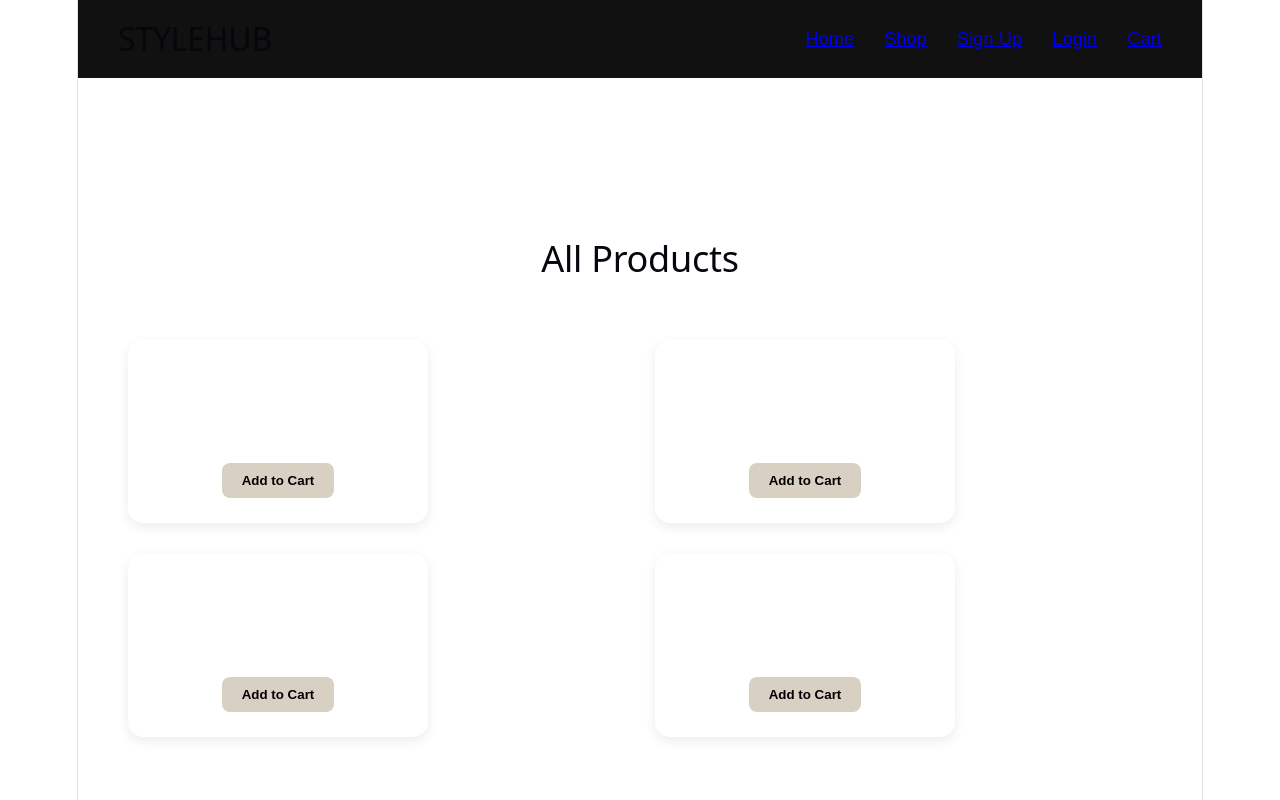
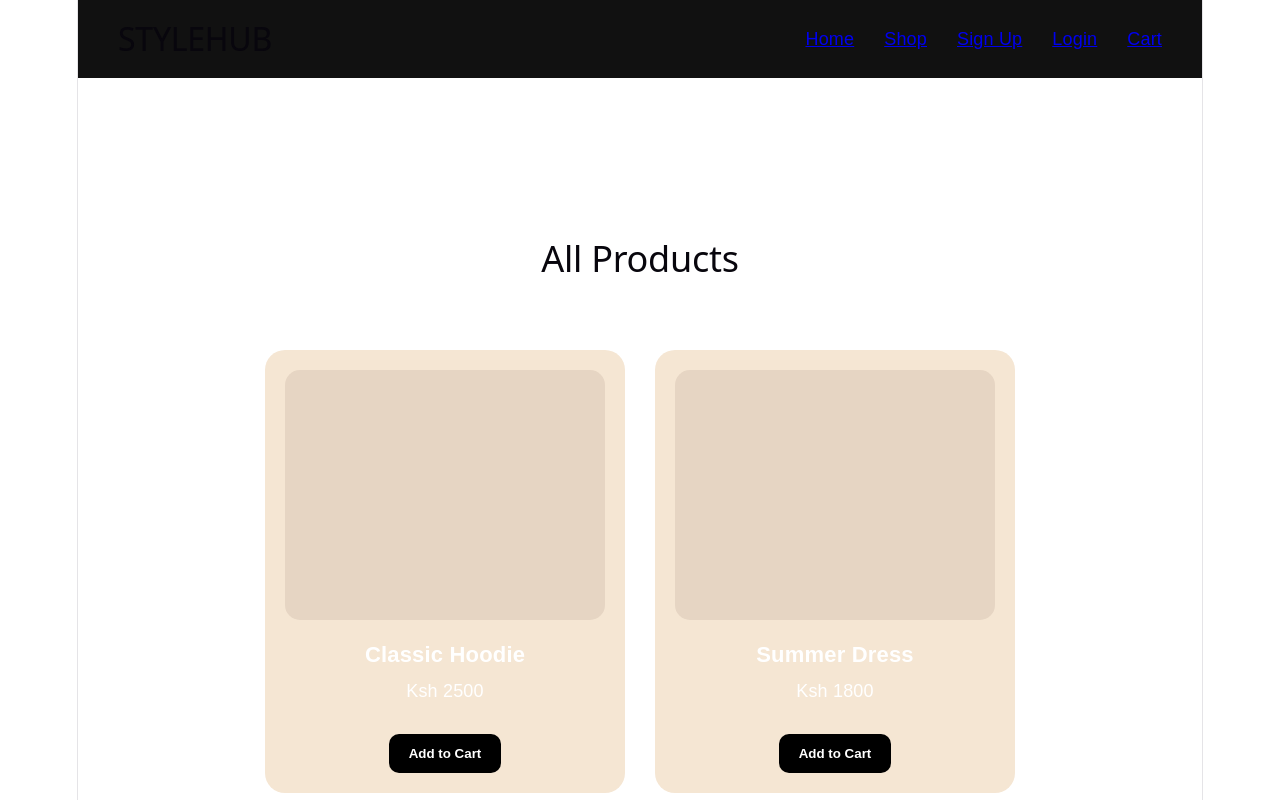
Before and after one commit to Mercymaina-pro/style-hub, a React (Vite) app: page /products in a window 1280 px wide. Shown: the top 800 px of the page. Built offline with nearby package versions, Linux system fonts and the light colour scheme.

Commit message:
Redesigned product cards with larger layout and buttons

```diff
--- a/src/App.css
+++ b/src/App.css
@@ -177,28 +177,44 @@ body {
 }
 
 .products {
-  display: grid;
-  grid-template-columns: repeat(2, 1fr);
+  display: flex;
+  flex-wrap: wrap;
   gap: 30px;
-  padding: 30px;
+  justify-content: center;
+  padding: 40px 20px;
 }
 
 .product-card {
-  background-color: white;
+  width: 320px;
+  background-color: #f5e6d3;
+  border-radius: 20px;
+  padding: 20px;
+  text-align: center;
+}
+
+.product-image {
+  width: 100%;
+  height: 250px;
+  background-color: #e6d5c3;
   border-radius: 15px;
-  padding: 25px;
-  text-align: center;
-  box-shadow: 0 4px 12px rgba(0, 0, 0, 0.08);
+  margin-bottom: 20px;
 }
 
 .product-card h3 {
+  font-size: 22px;
   margin-bottom: 10px;
 }
 
+.product-card p {
+  font-size: 18px;
+  margin-bottom: 15px;
+}
+
 .product-card button {
-  margin-top: 15px;
-  padding: 10px 20px;
+  padding: 12px 20px;
   border: none;
-  border-radius: 8px;
+  border-radius: 10px;
+  background-color: black;
+  color: white;
   cursor: pointer;
 }
--- a/src/pages/Products.tsx
+++ b/src/pages/Products.tsx
@@ -9,6 +9,7 @@ function Products({ addToCart }: ProductsProps) {
 
       <div className="products">
         <div className="product-card">
+          <div className="product-image"></div>
           <h3>Classic Hoodie</h3>
           <p>Ksh 2500</p>
           <button onClick={() => addToCart("Classic Hoodie")}>
@@ -17,6 +18,7 @@ function Products({ addToCart }: ProductsProps) {
         </div>
 
         <div className="product-card">
+          <div className="product-image"></div>
           <h3>Summer Dress</h3>
           <p>Ksh 1800</p>
           <button onClick={() => addToCart("Summer Dress")}>
@@ -25,14 +27,7 @@ function Products({ addToCart }: ProductsProps) {
         </div>
 
         <div className="product-card">
-          <h3>Denim Jacket</h3>
-          <p>Ksh 1900</p>
-          <button onClick={() => addToCart("Denim Jacket")}>
-            Add to Cart
-          </button>
-        </div>
-
-        <div className="product-card">
+          <div className="product-image"></div>
           <h3>Sneakers</h3>
           <p>Ksh 3200</p>
           <button onClick={() => addToCart("Sneakers")}>
```
